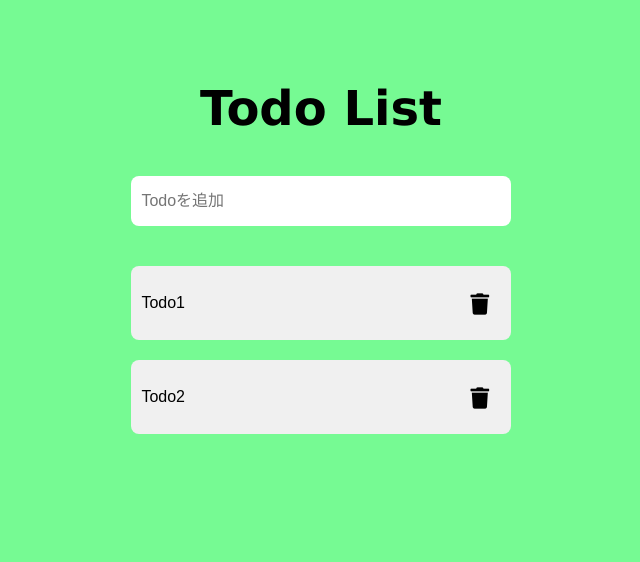
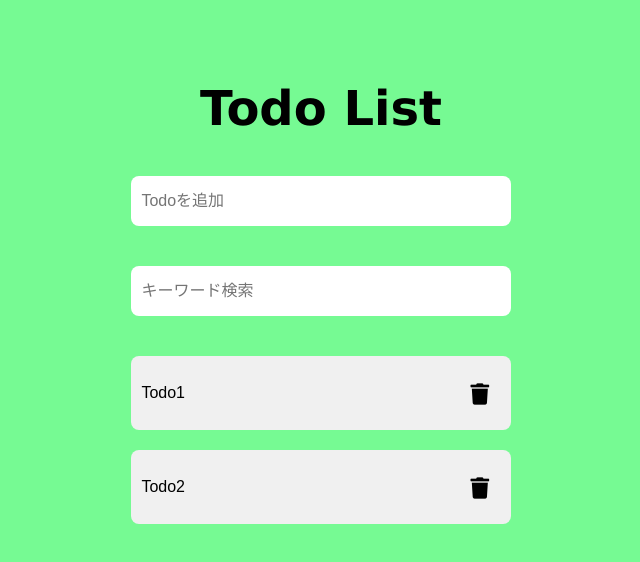
Before and after one commit to masahiro96848/react-hooks-todo, a React (Create React App) app: page / in a window 1280 px wide. Shown: the top 562 px of the page, without its empty margins (319-959 px from the left). Built offline with nearby package versions, Linux system fonts and the light colour scheme.

Commit message:
キーワード検索レイアウトを作成

```diff
--- a/src/App.jsx
+++ b/src/App.jsx
@@ -1,4 +1,5 @@
 import React, { useState, useMemo } from 'react'
+import { InputForm } from './components/InputForm'
 import { TodoItem } from './components/TodoItem'
 import { AddTodo } from './components/AddTodo'
 import { INIT_TODO_LIST, INIT_UNIQUE_ID } from './constants/data'
@@ -61,6 +62,10 @@ export const App = () => {
                         handleSubmit={handleAddTodo}
                     />
                 </section>
+                {/* Todo検索フォームエリア */}
+                <section className="container-area">
+                    <InputForm placeholder={'キーワード検索'} />
+                </section>
                 <TodoItem
                     todos={originTodoList}
                     handleDelete={handleDeleteTodo}
```
